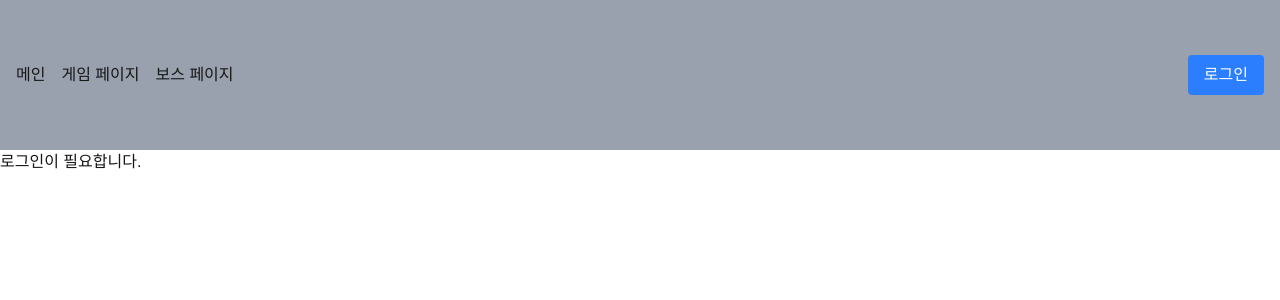
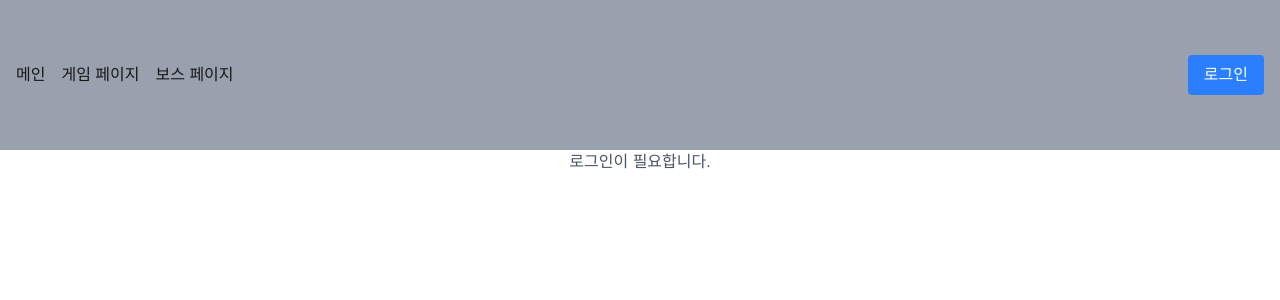
Before and after one commit to Weather-project-team/MBNProjdect, a Next.js app: page /auth/mypage in a window 1280 px wide. Shown: the top 300 px of the page. Built offline with nearby package versions, Linux system fonts and the light colour scheme; no server answers.

Commit message:
변경 layout, client session

```diff
--- a/app/auth/mypage/page.js
+++ b/app/auth/mypage/page.js
@@ -1,10 +1,10 @@
 "use client";
 
-import { useSession } from "next-auth/react";
-import { useEffect, useState } from "react";
+import { useContext, useEffect, useState } from "react";
+import { SessionContext } from "@/components/SessionProvider";
 
 export default function MyPage() {
-  const { data: session, status } = useSession();
+  const session = useContext(SessionContext);
   const [name, setName] = useState(session?.user?.name || "");
   const [isEditing, setIsEditing] = useState(false); // ✅ 수정 모드 상태 추가
 
@@ -38,8 +38,7 @@ export default function MyPage() {
     }
   };
 
-  if (status === "loading") return <p>Loading...</p>;
-  if (!session) return <p>로그인이 필요합니다.</p>;
+  if (!session) return <p className="text-center text-gray-600">로그인이 필요합니다.</p>;
 
   return (
     <div className="max-w-2xl mx-auto p-6 bg-white shadow-lg rounded-lg">
--- a/app/auth/signin/form.js
+++ b/app/auth/signin/form.js
@@ -1,8 +1,7 @@
 "use client"; // Next.js 13+부터 App Router (app/ 디렉토리) 방식이 도입, 기본적으로 모든 컴포넌트는 서버 컴포넌트(Server Component) 가 되었음. 그래서 useState, useEffect, onClick 같은 클라이언트 관련 기능을 사용하려면 "use client";를 선언해야 함
 
 import { useState } from "react";
-import { signIn, useSession } from "next-auth/react";
-import { useRouter } from 'next/navigation'; // Next.js 15
+import { signIn } from "next-auth/react";
 import Link from "next/link";
 import { RiKakaoTalkFill } from "react-icons/ri";
 import { SiNaver } from "react-icons/si";
@@ -10,8 +9,6 @@ import { SiNaver } from "react-icons/si";
 export default function LoginForm() {
   const [email, setEmail] = useState("");
   const [password, setPassword] = useState("");
-  const { data: session } = useSession();
-  const router = useRouter();  // useRouter 훅 사용
 
   const handleSubmit = async (e) => {
     e.preventDefault();
@@ -23,7 +20,7 @@ export default function LoginForm() {
 
     if (!result?.error) {
       alert("로그인 성공!");
-      router.push("/"); // Next.js 라우터로 페이지 이동
+      window.location.href = "/";
     } else {
       alert("로그인 실패: " + result.error);
     }
--- a/app/layout.js
+++ b/app/layout.js
@@ -2,6 +2,8 @@ import { Geist, Geist_Mono } from "next/font/google";
 import "./globals.css";
 import Providers from "./Providers";
 import NavBar from "@/components/NavBar";
+import { auth } from "@/app/auth";
+import SessionProvider from "@/components/SessionProvider";
 
 const geistSans = Geist({
   variable: "--font-geist-sans",
@@ -18,15 +20,21 @@ export const metadata = {
   description: "Generated by create next app",
 };
 
-export default function RootLayout({ children }) {
+export default async function RootLayout({ children }) {
+  const session = await auth();
+
   return (
     <html lang="en">
       <body className={`${geistSans.variable} ${geistMono.variable} antialiased`}>
         <Providers>
-          <NavBar />
-          {children}
+          <SessionProvider session={session}>
+            <NavBar/>
+            {children}
+          </SessionProvider>
         </Providers>
       </body>
     </html>
   );
 }
+
+// ✅ 클라이언트 컴포넌트에서는 session을 Context로 관리
--- a/components/NavBar.js
+++ b/components/NavBar.js
@@ -1,10 +1,12 @@
 "use client";
 
-import { useSession, signOut } from "next-auth/react";
+import { useContext } from "react";
+import { SessionContext } from "@/components/SessionProvider";
+import { signOut } from "next-auth/react";
 import Link from "next/link";
 
 export default function NavBar() {
-  const { data: session } = useSession(); // ✅ 로그인 상태 가져오기
+  const session = useContext(SessionContext); // ✅ Context에서 session 가져오기
 
   return (
     <nav className="w-full h-[150px] bg-gray-400 flex items-center justify-between p-4">
@@ -17,7 +19,7 @@ export default function NavBar() {
       <div className="flex items-center space-x-4">
         {session ? (
           <>
-            <span className="text-white">환영합니다, {session.user?.name || "사용자"}!</span>
+            <span className="text-white">환영합니다, {session.user?.name}님!</span>
             <Link href="/auth/mypage">마이페이지</Link>
             <button
               onClick={() => signOut()}
--- /dev/null
+++ b/components/SessionProvider.js
@@ -0,0 +1,13 @@
+"use client";
+import { createContext } from "react";
+
+// ✅ 세션을 저장할 Context 생성
+export const SessionContext = createContext(null);
+
+export default function SessionProvider({ session, children }) {
+  return (
+    <SessionContext.Provider value={session}>
+      {children}
+    </SessionContext.Provider>
+  );
+}
--- a/lib/mongoose.js
+++ b/lib/mongoose.js
@@ -14,7 +14,6 @@ if (!cached) {
 
 export const connectDB = async () => {
   if (cached.conn) {
-    console.log("✅ 이미 MongoDB에 연결됨!");
     return cached.conn;
   }
 
```
